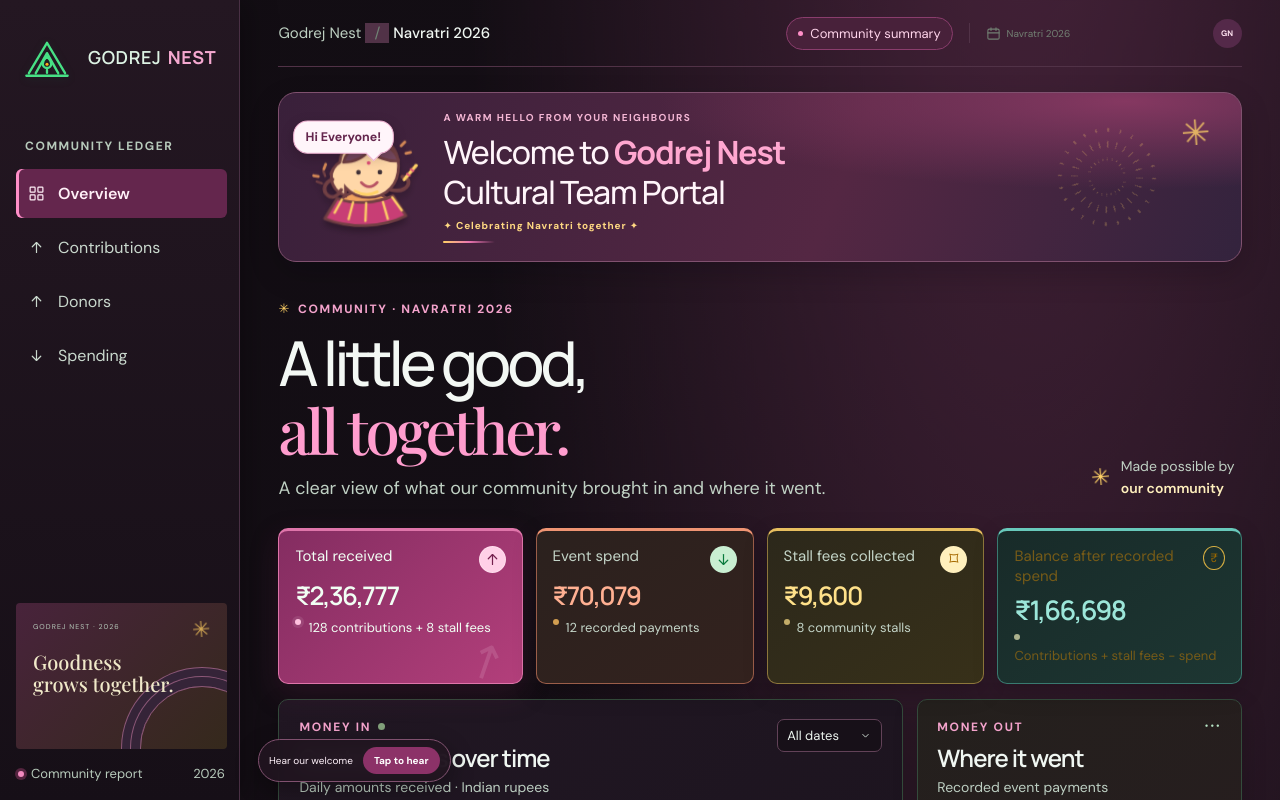
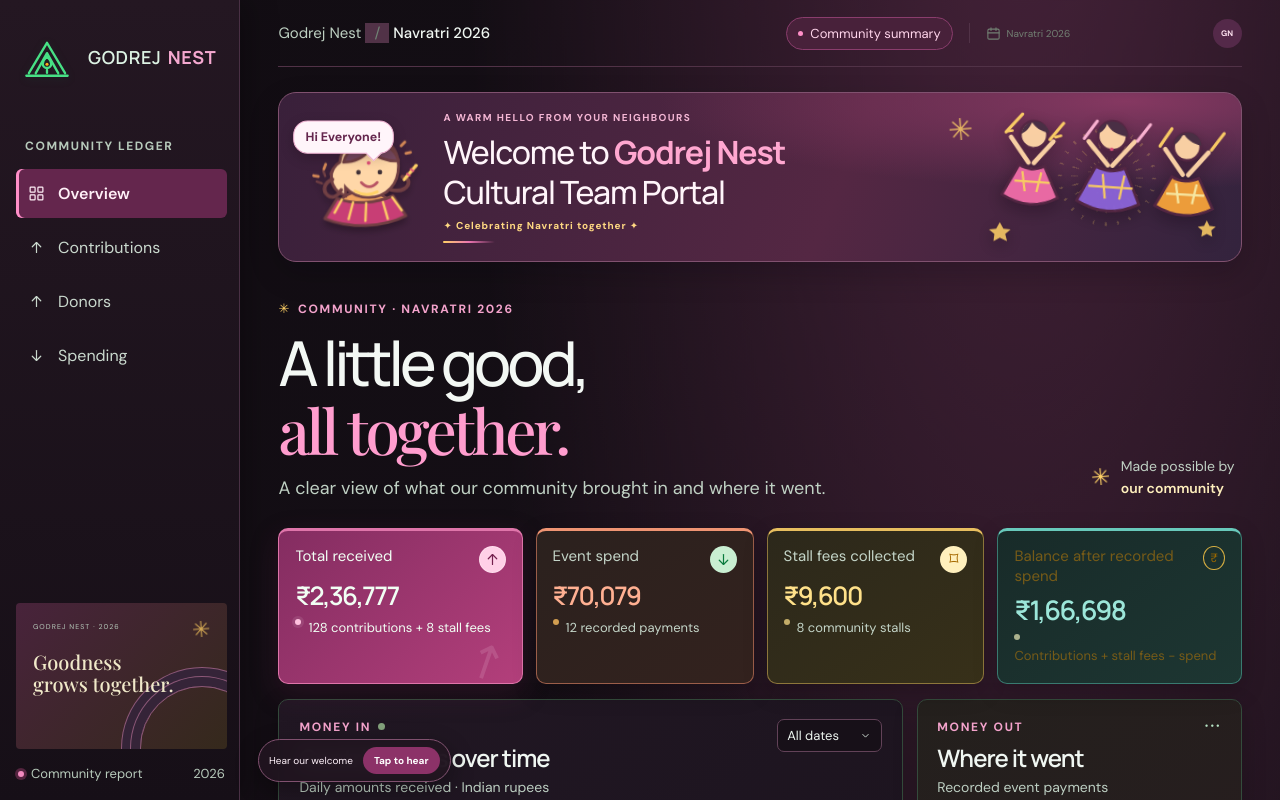
Before and after one commit to abhisheksawant52/Godrejnest, a React (Vite) app: page / in a window 1280 px wide. Shown: the top 800 px of the page. Built offline with nearby package versions, Linux system fonts and the light colour scheme; a web font is replaced by a local one.

Commit message:
Updating Data

```diff
--- a/src/styles.css
+++ b/src/styles.css
@@ -838,7 +838,12 @@
 .mascot-speech{position:absolute;z-index:2;top:1px;left:-14px;padding:7px 11px;border:1px solid #eeb1d0;border-radius:14px;background:#fff5fa;color:#64264d;font-size:12px;font-weight:800;white-space:nowrap;box-shadow:0 4px 12px #10070c35;animation:speech-pop 2.5s ease-in-out infinite}
 .mascot-speech:after{content:"";position:absolute;right:13px;bottom:-6px;width:10px;height:10px;background:#fff5fa;border-right:1px solid #eeb1d0;border-bottom:1px solid #eeb1d0;transform:rotate(45deg)}
 .welcome-mascot svg{width:100%;height:100%;overflow:visible}
-.welcome-banner-copy{position:relative;z-index:1}
+.welcome-banner-copy{position:relative;z-index:2;max-width:calc(100% - 405px)}
+.garba-ensemble{position:absolute;z-index:1;right:18px;top:50%;width:235px;height:136px;opacity:.96;filter:drop-shadow(0 5px 8px #13081155);transform:translateY(-50%)}
+.garba-ensemble svg{display:block;width:100%;height:100%;overflow:visible}
+.garba-dancer{transform-box:view-box;transform-origin:center bottom;animation:garba-groove 2.4s ease-in-out infinite}
+.dancer-b{animation-delay:-.8s;animation-duration:2.8s}
+.dancer-c{animation-delay:-1.4s;animation-duration:2.2s}
 .welcome-banner-kicker{display:block;margin-bottom:8px;color:#f4b6d4;font-size:10px;font-weight:700;letter-spacing:.14em;text-transform:uppercase}
 .welcome-banner h2{margin:0;color:#fff5fa;font:500 clamp(20px,2.5vw,32px)/1.25 Manrope,sans-serif;letter-spacing:-.035em}
 .welcome-banner h2 strong{color:#ffa7d0;font-weight:700}
@@ -846,15 +851,17 @@
 .welcome-banner-copy:after{content:"";display:block;width:52px;height:2px;margin-top:9px;border-radius:2px;background:linear-gradient(90deg,#ffd166,#ec75b2,transparent)}
 .mascot-skirt{transform-box:view-box;transform-origin:60px 82px;animation:garba-sway 2.1s ease-in-out infinite}
 .dandiya-stick{transform-box:view-box;transform-origin:102px 61px;animation:dandiya-dance 1.25s ease-in-out infinite alternate}
-.welcome-banner-spark{position:absolute;right:30px;top:17px;color:#ffd166;font-size:35px;opacity:.8;animation:festive-float 3s ease-in-out infinite}
+.welcome-banner-spark{position:absolute;z-index:2;right:267px;top:17px;color:#ffd166;font-size:30px;opacity:.8;animation:festive-float 3s ease-in-out infinite}
 @keyframes welcome-bob{0%,100%{transform:translateY(0) rotate(-2deg)}50%{transform:translateY(-5px) rotate(2deg)}}
 @keyframes mascot-wave{0%,100%{transform:rotate(0)}25%{transform:rotate(-23deg)}50%{transform:rotate(8deg)}75%{transform:rotate(-18deg)}}
 @keyframes speech-pop{0%,100%{transform:translateY(0) scale(1)}50%{transform:translateY(-3px) scale(1.04)}}
 @keyframes garba-sway{0%,100%{transform:rotate(-2deg)}50%{transform:rotate(3deg)}}
 @keyframes dandiya-dance{from{transform:rotate(-8deg)}to{transform:rotate(11deg)}}
 @keyframes rangoli-turn{to{transform:translateY(-50%) rotate(360deg)}}
+@keyframes garba-groove{0%,100%{transform:translateY(0) rotate(-3deg)}50%{transform:translateY(-5px) rotate(4deg)}}
 .stat-card{transition:transform .2s ease,border-color .2s ease,box-shadow .2s ease}
 @media(hover:hover){.stat-card:hover{transform:translateY(-3px);border-color:#d47ca8;box-shadow:0 14px 30px #0005}}
-@media(max-width:760px){.welcome-banner{min-height:116px;gap:12px;margin-top:16px;padding:12px 15px;border-radius:14px}.welcome-banner:before{right:-25px;width:90px;height:90px;opacity:.2}.welcome-mascot-wrap{width:84px;height:84px;flex-basis:84px}.welcome-mascot{width:84px;height:84px;flex-basis:84px}.mascot-speech{top:-5px;left:-9px;padding:5px 8px;font-size:10px}.welcome-banner-kicker{font-size:8px;margin-bottom:5px}.welcome-banner h2{font-size:clamp(17px,4.6vw,23px)}.welcome-festive-note{font-size:8px;margin-top:5px}.welcome-banner-spark{right:13px;top:8px;font-size:25px}.welcome-break{display:none}}
-@media(max-width:390px){.welcome-banner{gap:8px;padding:10px}.welcome-mascot-wrap{width:66px;height:72px;flex-basis:66px}.welcome-mascot{width:66px;height:72px;flex-basis:66px}.mascot-speech{left:-6px;font-size:9px}.welcome-banner h2{font-size:16px}.welcome-banner-kicker{font-size:7px;letter-spacing:.1em}}
-@media(prefers-reduced-motion:reduce){.welcome-mascot,.welcome-banner-spark,.mascot-wave,.mascot-speech,.mascot-skirt,.dandiya-stick,.welcome-banner:before{animation:none}.stat-card{transition:none}}
+@media(max-width:1000px){.garba-ensemble{right:6px;width:160px;height:96px;opacity:.72}.welcome-banner-copy{max-width:calc(100% - 315px)}.welcome-banner-spark{right:172px}}
+@media(max-width:760px){.welcome-banner{min-height:116px;gap:12px;margin-top:16px;padding:12px 15px;border-radius:14px}.welcome-banner:before{right:-25px;width:90px;height:90px;opacity:.2}.welcome-mascot-wrap{width:84px;height:84px;flex-basis:84px}.welcome-mascot{width:84px;height:84px;flex-basis:84px}.mascot-speech{top:-5px;left:-9px;padding:5px 8px;font-size:10px}.welcome-banner-kicker{font-size:8px;margin-bottom:5px}.welcome-banner h2{font-size:clamp(17px,4.6vw,23px)}.welcome-festive-note{font-size:8px;margin-top:5px}.welcome-banner-copy{max-width:calc(100% - 195px)}.garba-ensemble{right:-5px;width:102px;height:64px;opacity:.64}.welcome-banner-spark{display:none}.welcome-break{display:none}}
+@media(max-width:390px){.welcome-banner{gap:8px;padding:10px}.welcome-mascot-wrap{width:66px;height:72px;flex-basis:66px}.welcome-mascot{width:66px;height:72px;flex-basis:66px}.mascot-speech{left:-6px;font-size:9px}.welcome-banner-copy{max-width:calc(100% - 160px)}.garba-ensemble{right:-3px;width:74px;height:48px;opacity:.58}.welcome-banner h2{font-size:16px}.welcome-banner-kicker{font-size:7px;letter-spacing:.1em}}
+@media(prefers-reduced-motion:reduce){.welcome-mascot,.welcome-banner-spark,.mascot-wave,.mascot-speech,.mascot-skirt,.dandiya-stick,.welcome-banner:before,.garba-dancer{animation:none}.stat-card{transition:none}}
```
Also changed, not shown: src/main.jsx (+1 -1 lines).
